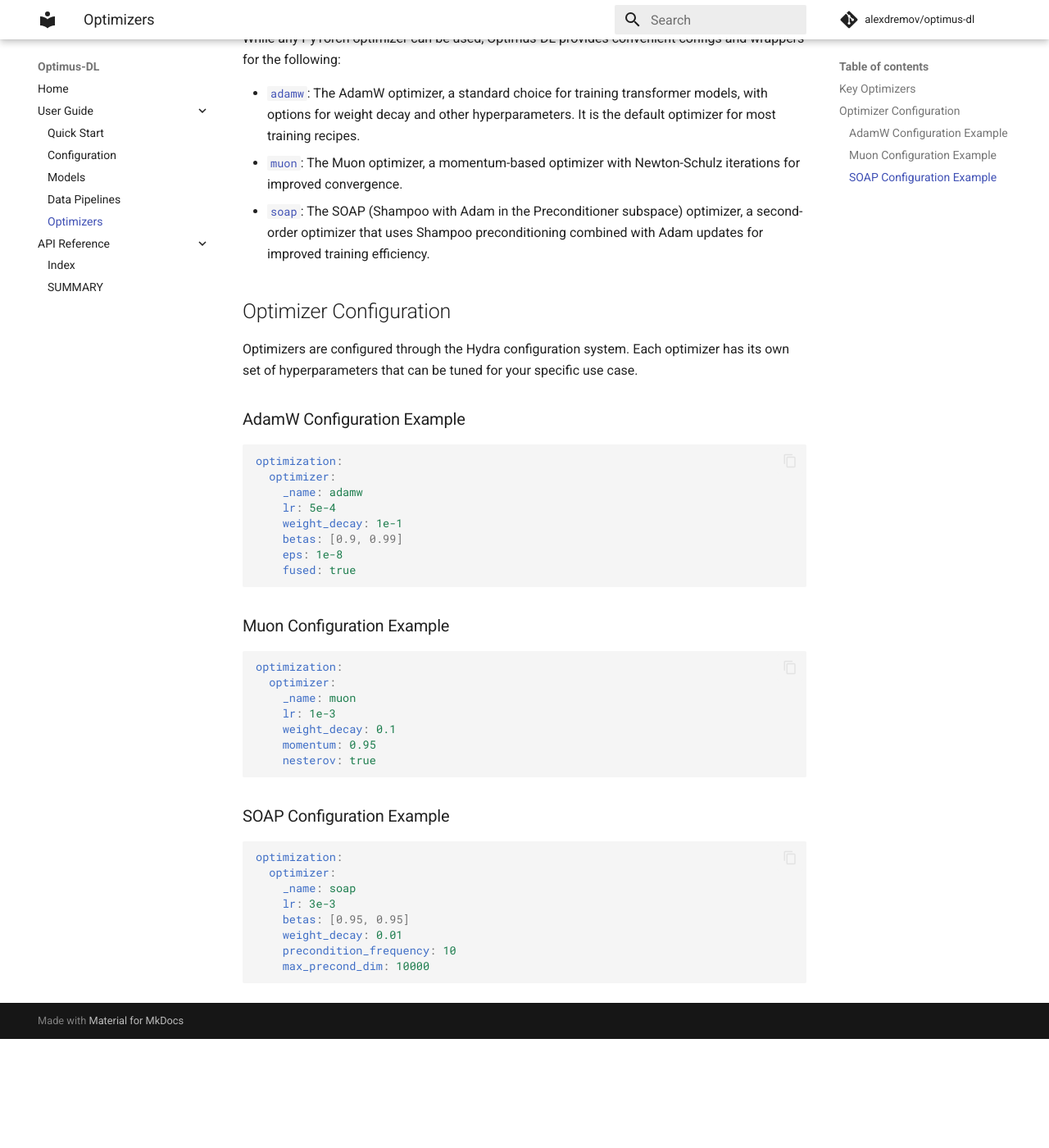
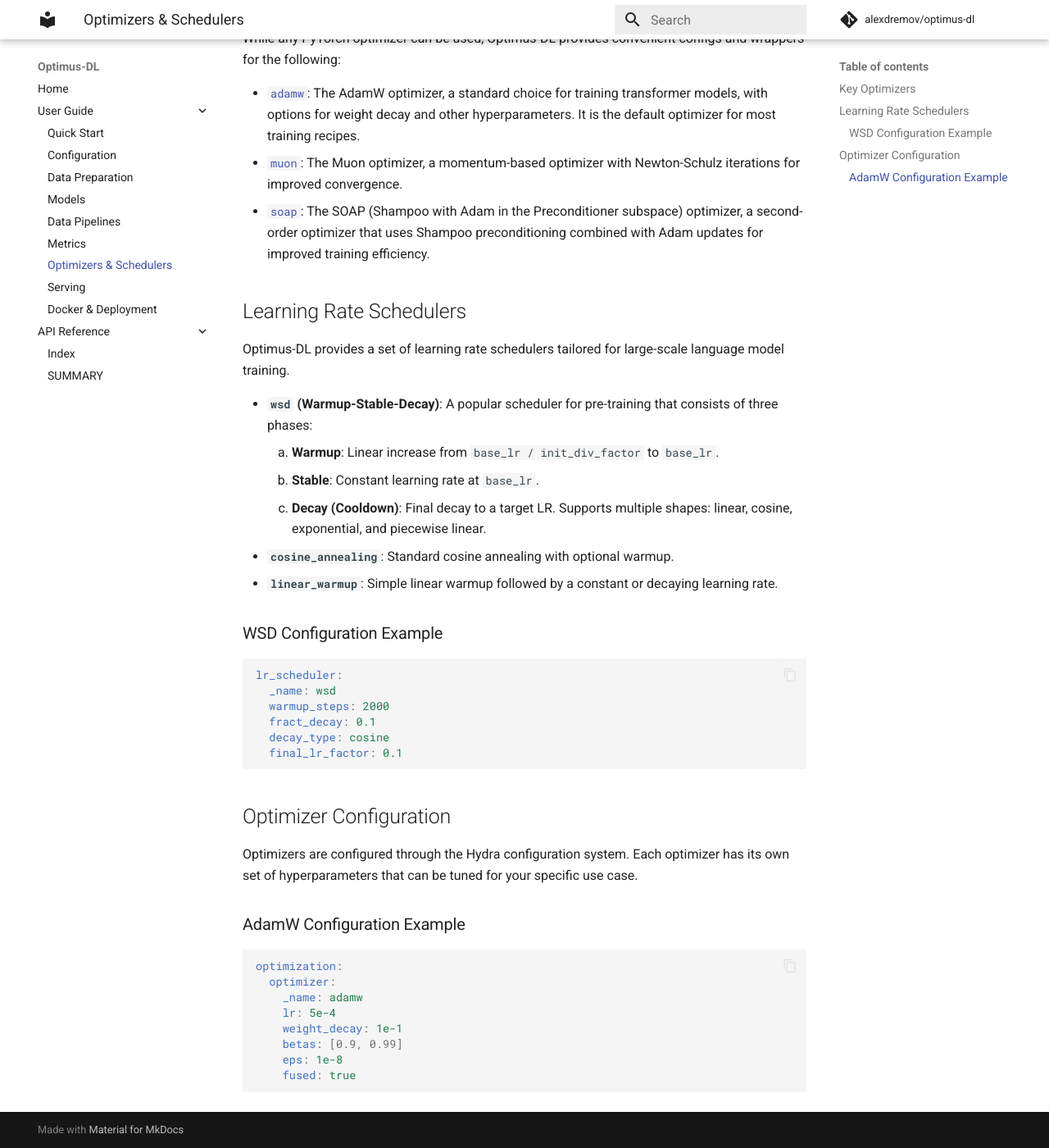
Before and after one commit to alexdremov/optimus-dl, an MkDocs documentation site: the page built from docs/user-guide/optimizers.md, in a window 1280 px wide and 1400 px high, scrolled down 406 px. Shown: the whole window at 82% size. Built offline with MkDocs 1.6.1 and Material for MkDocs 9.7.7, drawn with Linux system fonts in a browser that asks for light colours; comment, search, counter and statistics services are not loaded; before the commit the page ends 1673 px from its top, so only the background shows below that; some of the changed text lies outside the part shown.

Commit message:
Update Docs (#28)
docker

````diff
--- a/docs/user-guide/optimizers.md
+++ b/docs/user-guide/optimizers.md
@@ -1,6 +1,6 @@
-# Optimizers
+# Optimizers & Schedulers
 
-Optimus-DL leverages PyTorch's standard optimizers and provides additional customized implementations and configurations in the `optimus_dl.modules.optim` package. The framework is designed to easily integrate with different optimization strategies through the Hydra configuration system.
+Optimus-DL leverages PyTorch's standard optimizers and provides additional customized implementations and configurations in the `optimus_dl.modules.optim` and `optimus_dl.modules.lr_scheduler` packages. The framework is designed to easily integrate with different optimization strategies through the Hydra configuration system.
 
 For a complete list of available optimizers and their configurations, see the [Optimizer API Reference](../reference/modules/optim/index.md).
 
@@ -11,6 +11,28 @@
 - [`adamw`](../reference/modules/optim/adamw.md): The AdamW optimizer, a standard choice for training transformer models, with options for weight decay and other hyperparameters. It is the default optimizer for most training recipes.
 - [`muon`](../reference/modules/optim/muon.md): The Muon optimizer, a momentum-based optimizer with Newton-Schulz iterations for improved convergence.
 - [`soap`](../reference/modules/optim/soap.md): The SOAP (Shampoo with Adam in the Preconditioner subspace) optimizer, a second-order optimizer that uses Shampoo preconditioning combined with Adam updates for improved training efficiency.
+
+## Learning Rate Schedulers
+
+Optimus-DL provides a set of learning rate schedulers tailored for large-scale language model training.
+
+- **`wsd` (Warmup-Stable-Decay)**: A popular scheduler for pre-training that consists of three phases:
+    1.  **Warmup**: Linear increase from `base_lr / init_div_factor` to `base_lr`.
+    2.  **Stable**: Constant learning rate at `base_lr`.
+    3.  **Decay (Cooldown)**: Final decay to a target LR. Supports multiple shapes: linear, cosine, exponential, and piecewise linear.
+- **`cosine_annealing`**: Standard cosine annealing with optional warmup.
+- **`linear_warmup`**: Simple linear warmup followed by a constant or decaying learning rate.
+
+### WSD Configuration Example
+
+```yaml
+lr_scheduler:
+  _name: wsd
+  warmup_steps: 2000
+  fract_decay: 0.1
+  decay_type: cosine
+  final_lr_factor: 0.1
+```
 
 ## Optimizer Configuration
 
@@ -28,28 +50,3 @@
     eps: 1e-8
     fused: true
 ```
-
-### Muon Configuration Example
-
-```yaml
-optimization:
-  optimizer:
-    _name: muon
-    lr: 1e-3
-    weight_decay: 0.1
-    momentum: 0.95
-    nesterov: true
-```
-
-### SOAP Configuration Example
-
-```yaml
-optimization:
-  optimizer:
-    _name: soap
-    lr: 3e-3
-    betas: [0.95, 0.95]
-    weight_decay: 0.01
-    precondition_frequency: 10
-    max_precond_dim: 10000
-```
--- a/mkdocs.yml
+++ b/mkdocs.yml
@@ -65,7 +65,11 @@
   - User Guide:
     - Quick Start: user-guide/quick-start.md
     - Configuration: user-guide/configuration.md
+    - Data Preparation: user-guide/data-prep.md
     - Models: user-guide/models.md
     - Data Pipelines: user-guide/data.md
-    - Optimizers: user-guide/optimizers.md
+    - Metrics: user-guide/metrics.md
+    - Optimizers & Schedulers: user-guide/optimizers.md
+    - Serving: user-guide/serving.md
+    - Docker & Deployment: user-guide/docker.md
   - API Reference: reference/
````
Also changed, not shown: docs/user-guide/data-prep.md (added, +71 -0 lines), docs/user-guide/data.md (+14 -0 lines), docs/user-guide/docker.md (added, +34 -0 lines), docs/user-guide/metrics.md (added, +103 -0 lines), docs/user-guide/models.md (+3 -2 lines), docs/user-guide/serving.md (added, +54 -0 lines), 8 other files.
